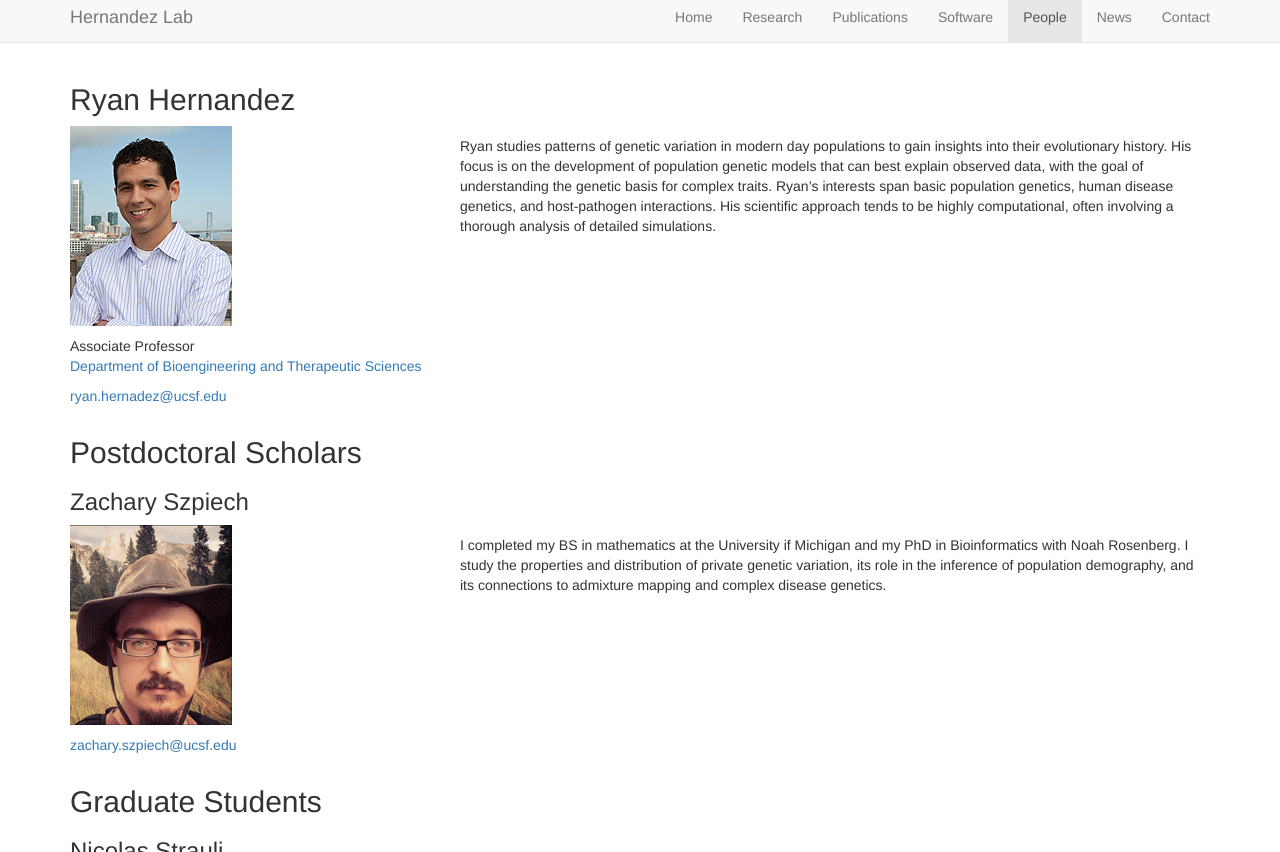
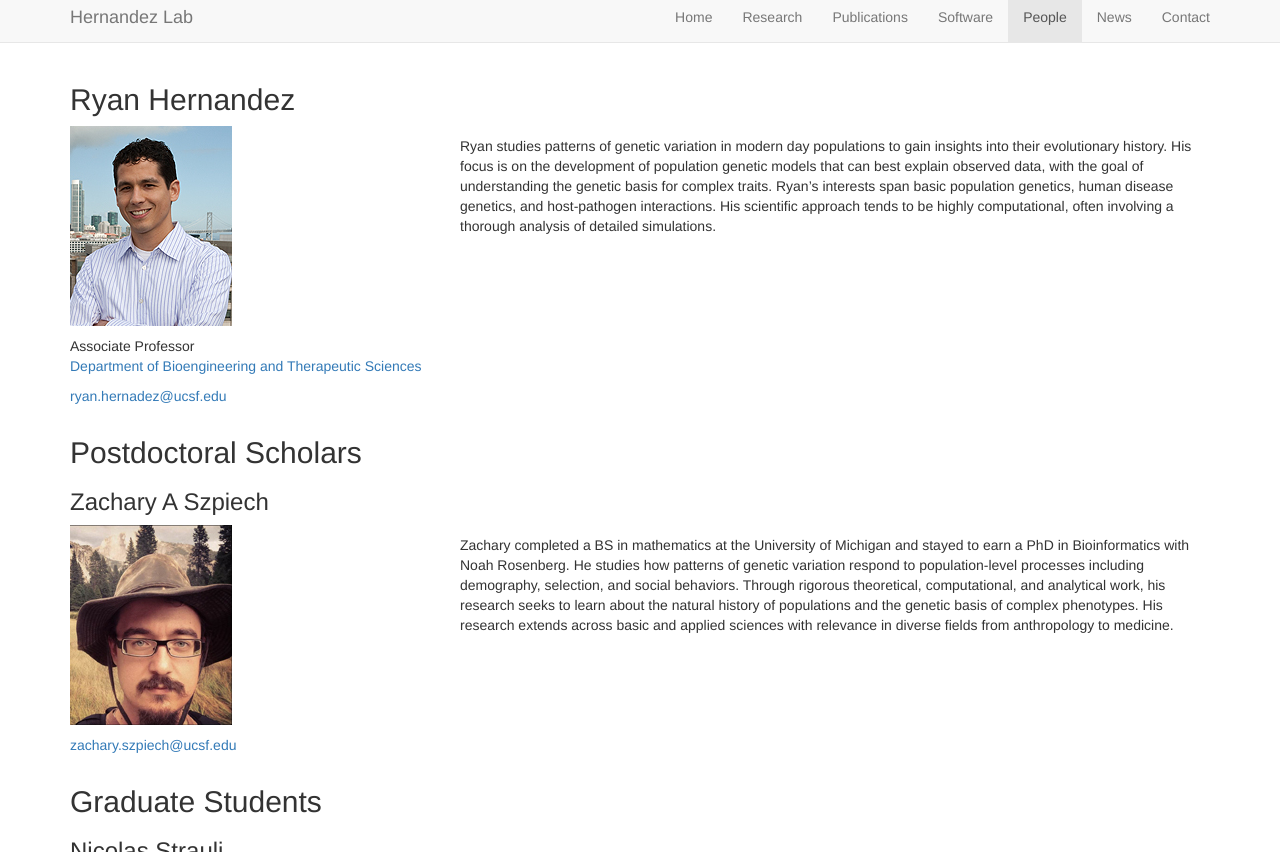
Before and after one commit to HernandezLab/hernandezlab.github.io, a Jekyll site: the page built from people/index.html, in a window 1280 px wide and 900 px high, cut to the strip 48-900 px from the top of the window. Built offline with Jekyll 4.4.1, drawn with Linux system fonts in a browser that asks for light colours; nearby versions of some CDN libraries.

Commit message:
szpiech blub update

```diff
--- a/_data/members.yml
+++ b/_data/members.yml
@@ -13,8 +13,8 @@
 - group: Postdoctoral Scholars
   members:
     -
-      name: "Zachary Szpiech"
-      description: "I completed my BS in mathematics at the University if Michigan and my PhD in Bioinformatics with Noah Rosenberg. I study the properties and distribution of private genetic variation, its role in the inference of population demography, and its connections to admixture mapping and complex disease genetics."
+      name: "Zachary A Szpiech"
+      description: "Zachary completed a BS in mathematics at the University of Michigan and stayed to earn a PhD in Bioinformatics with Noah Rosenberg. He studies how patterns of genetic variation respond to population-level processes including demography, selection, and social behaviors.  Through rigorous theoretical, computational, and analytical work, his research seeks to learn about the natural history of populations and the genetic basis of complex phenotypes.  His research extends across basic and applied sciences with relevance in diverse fields from anthropology to medicine."
       contact: "[zachary.szpiech@ucsf.edu](zachary.szpiech@ucsf.edu)"
       image: /static/img/headshot-Szpiech.jpg
 -
```
